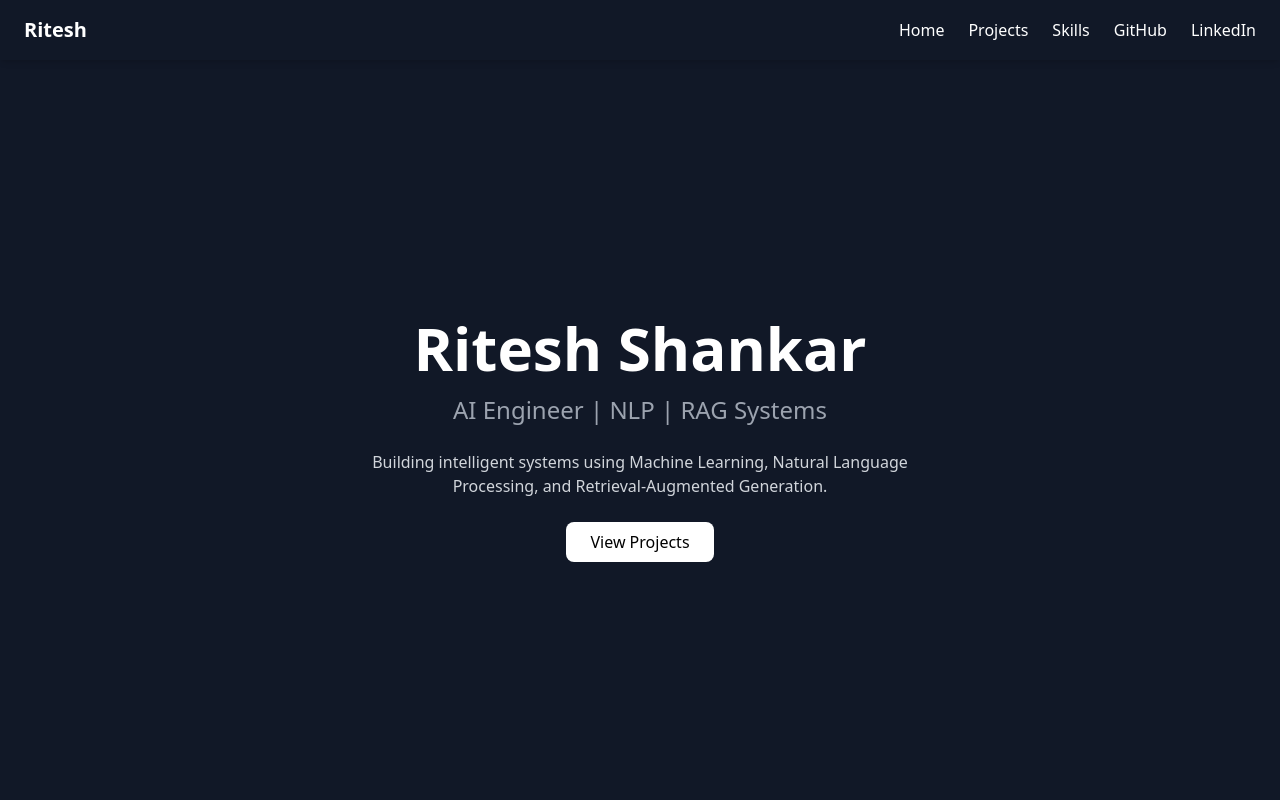
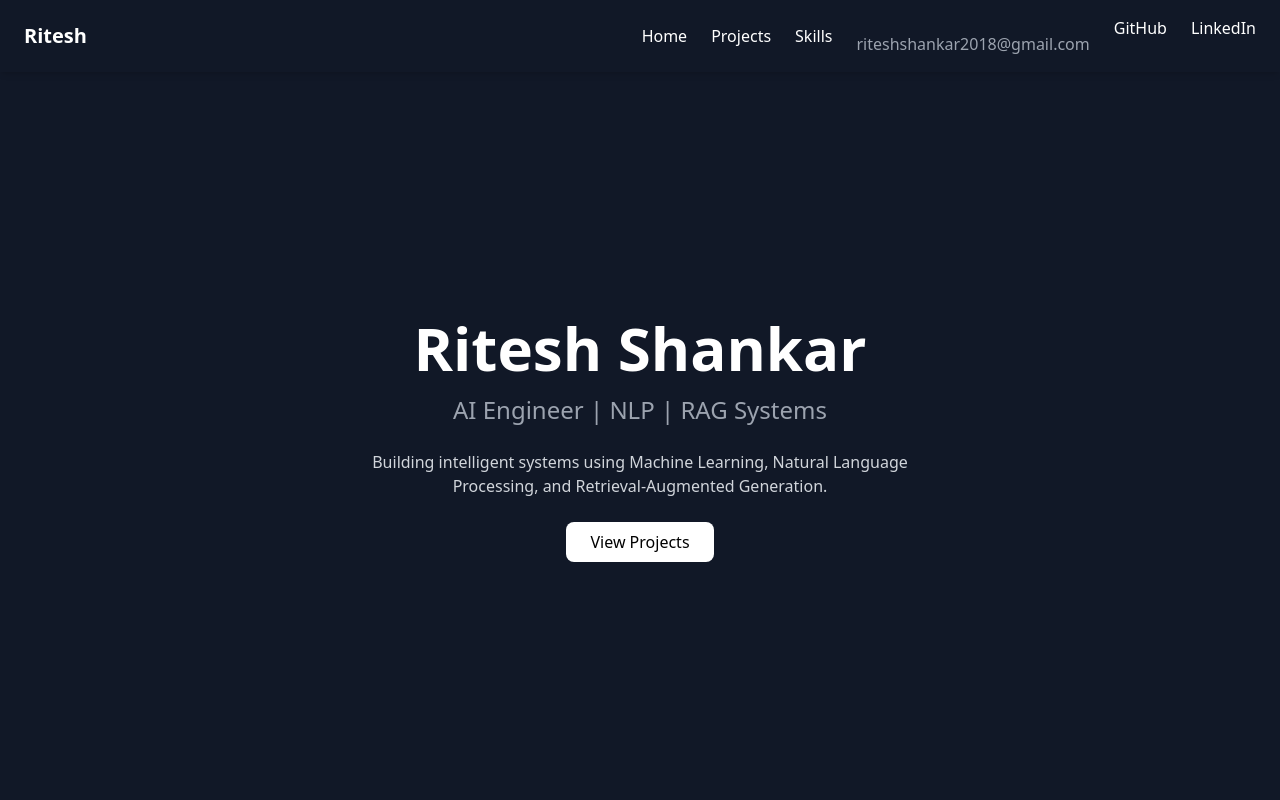
Before and after one commit to Ritesh02s/portfoli-site, a React (Vite) app: page / in a window 1280 px wide. Shown: the top 800 px of the page. Built offline with nearby package versions, Linux system fonts and the light colour scheme.

Commit message:
email added

```diff
--- a/src/App.jsx
+++ b/src/App.jsx
@@ -22,6 +22,9 @@ function App() {
           <button onClick={() => scrollToSection("skills")} className="hover:text-gray-400">
             Skills
           </button>
+          <p className="text-gray-400 mt-4">
+            riteshshankar2018@gmail.com
+          </p>
           <a
             href="https://github.com/Ritesh02s"
             target="_blank"
```
